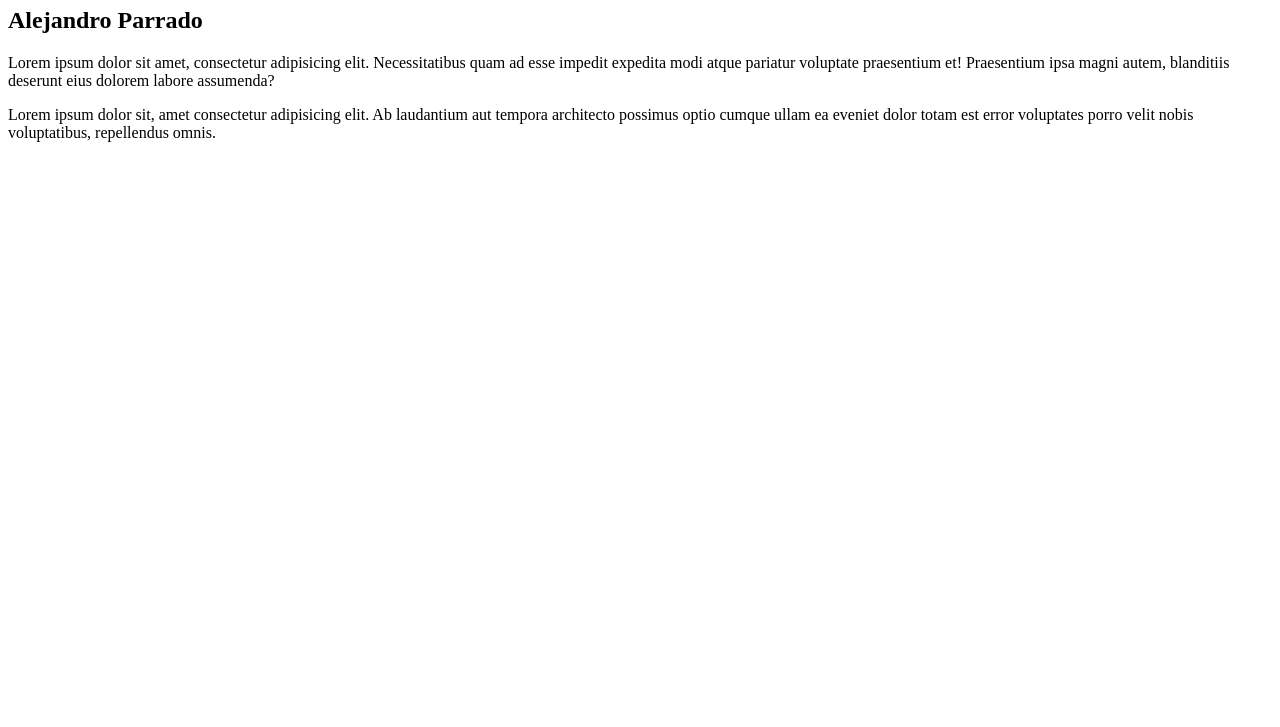
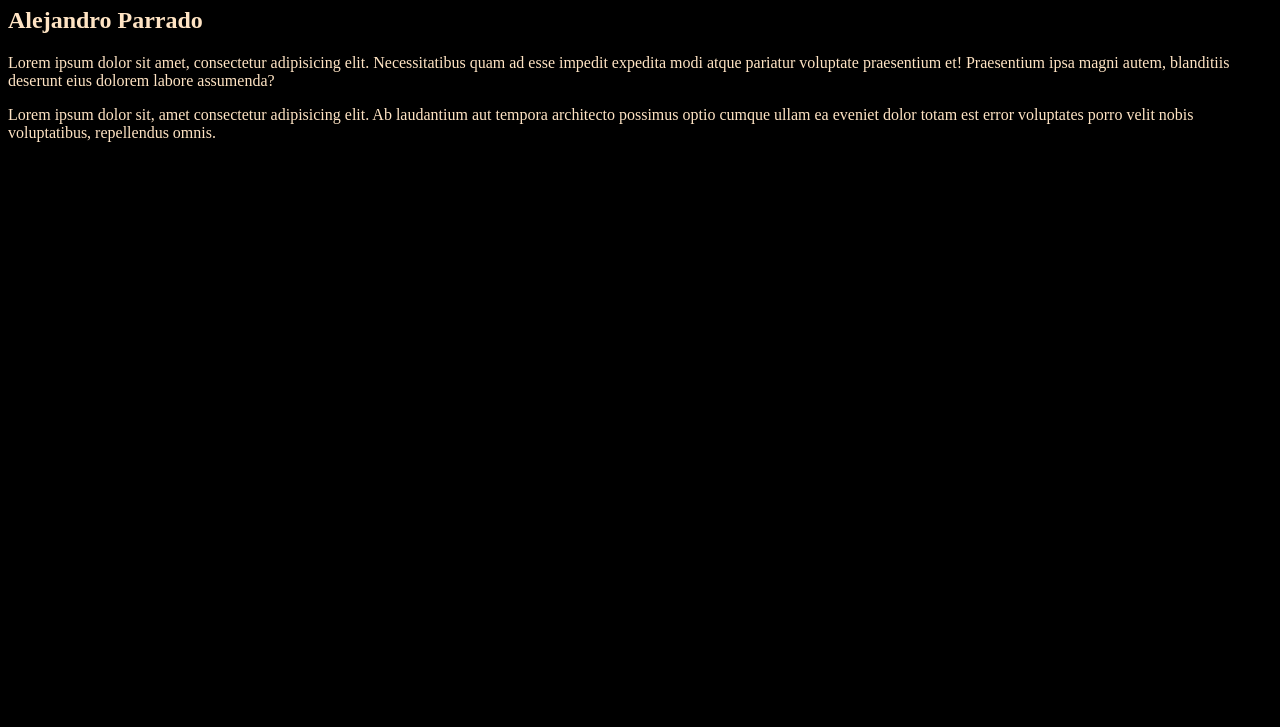
Before and after one commit to Alejopb2810/repositorio-de-prueba, a plain HTML site: page index.html in a window 1280 px wide. Shown: the part 73-800 px from the top of the page. Drawn offline with Linux system fonts and the light colour scheme.

Commit message:
agregando el gitignore y estilos en css

```diff
--- a/assets/style.css
+++ b/assets/style.css
@@ -0,0 +1,4 @@
+body {
+    background-color: black;
+    color: bisque;
+}
```
Also changed, not shown: index.html (indentation only), 1 other file.
